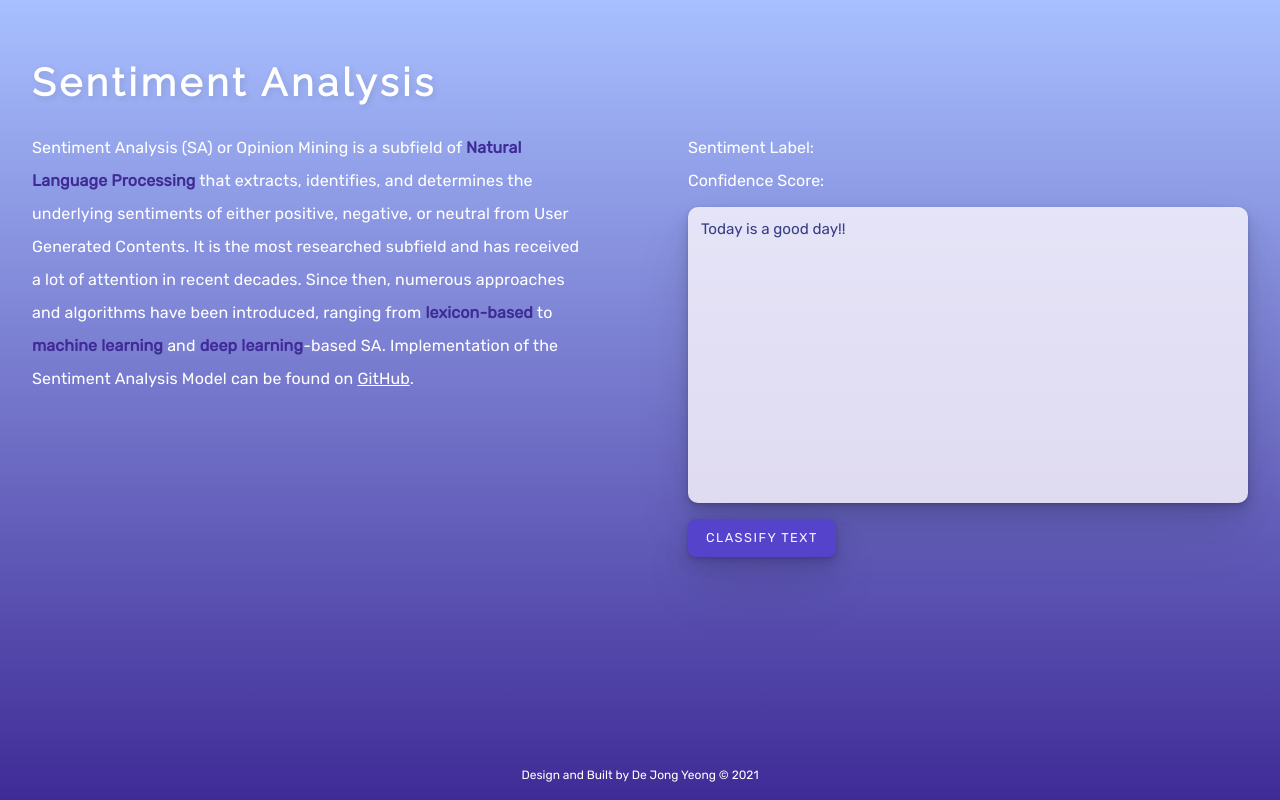
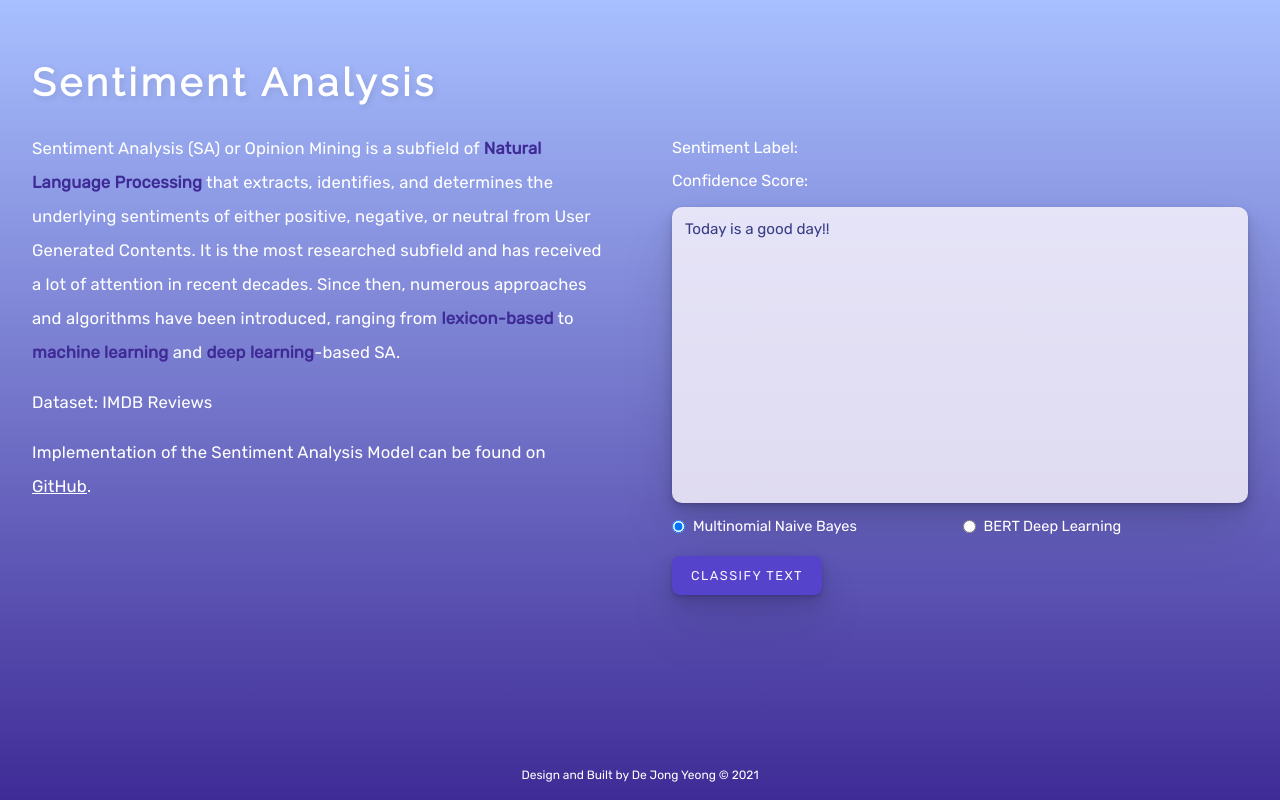
Before and after one commit to dejongyeong/nlp-web-app, a React (Create React App) app in the folder nlp-client/: page / in a window 1280 px wide. Built offline with nearby package versions, Linux system fonts and the light colour scheme; a web font is replaced by a local one.

Commit message:
added model options and clean css

```diff
--- a/nlp-client/public/index.html
+++ b/nlp-client/public/index.html
@@ -22,6 +22,12 @@
     <link
       href="https://fonts.googleapis.com/css2?family=Average+Sans&family=Montserrat&family=Open+Sans&family=Raleway&family=Rubik:wght@300;400&display=swap"
       rel="stylesheet"
+    />
+
+    <!-- Font Awesome -->
+    <link
+      rel="stylesheet"
+      href="https://cdnjs.cloudflare.com/ajax/libs/font-awesome/4.7.0/css/font-awesome.min.css"
     />
 
     <!--
--- a/nlp-client/src/App.css
+++ b/nlp-client/src/App.css
@@ -22,7 +22,7 @@
 
 .App__Context {
   display: grid;
-  grid-gap: 6rem;
+  grid-gap: 4rem;
   grid-template-columns: 1fr 1fr;
   width: 100%;
 }
@@ -30,10 +30,11 @@
 .App__Context > .App__Description > p {
   font-family: 'Rubik', sans-serif;
   font-weight: 400;
-  font-size: clamp(0.9rem, 1rem, 1.05rem);
+  font-size: clamp(0.95rem, 1.04rem, 1.09rem);
   color: #ffffff;
-  line-height: 33px;
-  letter-spacing: 0.15px;
+  line-height: 34px;
+  letter-spacing: 0.17px;
+  margin-bottom: 1rem;
 }
 
 .App__Context > .App__Description > p > strong {
@@ -43,7 +44,7 @@
 .App__Context > .App__Description > p > a {
   font-family: 'Rubik', sans-serif;
   font-weight: 400;
-  font-size: clamp(0.9rem, 1rem, 1.05rem);
+  font-size: clamp(0.95rem, 1.05rem, 1.1rem);
   color: #ffffff;
   line-height: 33px;
   letter-spacing: 0.15px;
@@ -63,7 +64,7 @@
   line-height: 33px;
 }
 
-.App__Form > form > textarea {
+.App__Form > .App__Form__Input > form > textarea {
   resize: none !important;
   width: 100% !important;
   max-width: 100% !important;
@@ -86,14 +87,62 @@
     0 32px 64px rgba(0, 0, 0, 0.07);
 }
 
-.App__Form > form > textarea:focus {
+.App__Form > .App__Form__Input > form > .App__Form__Radio {
+  display: grid;
+  /* Reference: https://dev.to/afif/build-your-responsive-website-without-media-query-omj */
+  grid-template-columns: repeat(
+    auto-fill,
+    minmax(
+      clamp(
+        clamp(
+          100%/ (2 + 1) + 0.1%,
+          (823.02px - 100vw) * 1000,
+          100%/ (2 + 1) + 0.1%
+        ),
+        (700.02px - 100vw) * 1000,
+        100%
+      ),
+      1fr
+    )
+  );
+  gap: 5px;
+  margin-top: 6px;
+  margin-bottom: 10px;
+  font-family: 'Rubik', sans-serif;
+  font-size: clamp(0.89rem, 0.91rem, 0.95rem);
+  font-family: 400;
+  color: #ffffff;
+}
+
+.App__Form
+  > .App__Form__Input
+  > form
+  > .App__Form__Radio
+  > .App__Form__Radio__Option {
+  display: flex;
+  align-items: center !important;
+  padding-left: 0;
+}
+
+.App__Form
+  > .App__Form__Input
+  > form
+  > .App__Form__Radio
+  > .App__Form__Radio__Option
+  > input[type='radio'] {
+  margin-left: 0;
+  margin-right: 8px;
+  margin-top: 0;
+}
+
+.App__Form > .App__Form__Input > form > textarea:focus {
   outline-color: #515ada !important;
   outline-width: 1px !important;
 }
 
-.App__Form > form > button {
+.App__Form > .App__Form__Input > form > button {
   margin-top: 0.7em;
-  width: auto;
+  width: 150px;
   font-family: 'Rubik', sans-serif;
   font-size: 0.8rem;
   text-transform: uppercase;
@@ -118,12 +167,12 @@
   touch-action: manipulation;
 }
 
-.App__Form > form > button:hover {
+.App__Form > .App__Form__Input > form > button:hover {
   background-color: #3b2c9e;
   transition-duration: 0.2s;
 }
 
-.App__Form > form > button:disabled {
+.App__Form > .App__Form__Input > form > button:disabled {
   background-color: #484848 !important;
   transition-duration: 0.2s;
   cursor: wait;
--- a/nlp-client/src/App.js
+++ b/nlp-client/src/App.js
@@ -11,9 +11,18 @@ const App = function mainApp() {
   const [confidence, setConfidence] = useState("");
   const [loading, setLoading] = useState(false);
   const [errorMessage, setErrorMessage] = useState("");
+  const [modelOption, setModelOption] = useState("ml");
+
+  const handleModelOptionChange = (event) => {
+    const { target } = event;
+    if (target.checked) {
+      setModelOption(target.value);
+    }
+  };
 
   const handleSubmit = async (event) => {
     event.preventDefault();
+    console.log(event.target.model.value);
     const content = event.target.sentence.value;
     const data = { sentence: content };
 
@@ -47,8 +56,11 @@ const App = function mainApp() {
             recent decades. Since then, numerous approaches and algorithms have
             been introduced, ranging from <strong>lexicon-based</strong> to{" "}
             <strong>machine learning</strong> and <strong>deep learning</strong>
-            -based SA. Implementation of the Sentiment Analysis Model can be
-            found on{" "}
+            -based SA.
+          </p>
+          <p>Dataset: IMDB Reviews</p>
+          <p>
+            Implementation of the Sentiment Analysis Model can be found on{" "}
             <a
               href="https://github.com/dejongyeong/nlp-web-app/blob/ml-model/model/sentiment-analysis.ipynb"
               target="_blank"
@@ -64,6 +76,7 @@ const App = function mainApp() {
             <p>Sentiment Label: {sentiment}</p>
             <p>Confidence Score: {confidence}</p>
           </div>
+          <div className="App__Form__Input">
             <form id="input-form" onSubmit={handleSubmit}>
               <textarea
                 name="sentence"
@@ -73,10 +86,37 @@ const App = function mainApp() {
                 placeholder="Try with you own text..."
                 defaultValue="Today is a good day!!"
               />
+              <div className="App__Form__Radio">
+                <div className="App__Form__Radio__Option">
+                  <input
+                    type="radio"
+                    value="ml"
+                    name="model"
+                    checked={modelOption === "ml"}
+                    onChange={handleModelOptionChange}
+                  />
+                  <p>Multinomial Naive Bayes</p>
+                </div>
+                <div className="App__Form__Radio__Option">
+                  <input
+                    type="radio"
+                    value="dl"
+                    name="model"
+                    checked={modelOption === "dl"}
+                    onChange={handleModelOptionChange}
+                  />
+                  <p>BERT Deep Learning</p>
+                </div>
+              </div>
               <button type="submit" disabled={loading}>
-              Classify Text
+                {loading ? (
+                  <i className="fa fa-circle-o-notch fa-spin" />
+                ) : (
+                  "Classify Text"
+                )}
               </button>
             </form>
+          </div>
           {errorMessage}
         </div>
       </main>
```
Lines whose indentation alone changed are shown as unchanged.
